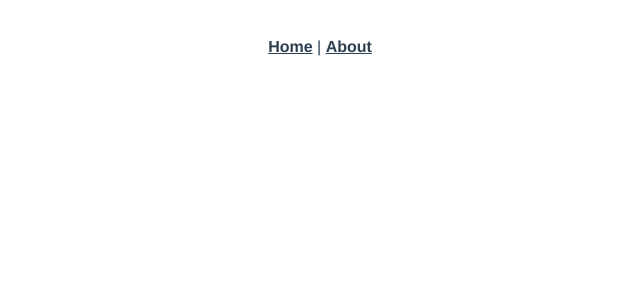
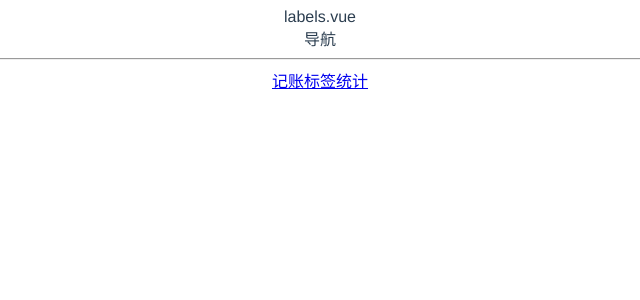
Before and after one commit to Brucezhiyu/qianduoduo-1, a Vue app: page /labels in a window 1280 px wide. Shown: the top 300 px of the page, without its empty margins (320-960 px from the left). Built offline with nearby package versions, Linux system fonts and the light colour scheme.

Commit message:
first commit

```diff
--- a/src/App.vue
+++ b/src/App.vue
@@ -1,10 +1,13 @@
 <template>
   <div id="app">
-    <div id="nav">
-      <router-link to="/">Home</router-link> |
-      <router-link to="/about">About</router-link>
+    <router-view/>
+    导航
+    <hr/>
+    <div>
+      <router-link to="/money">记账</router-link>
+      <router-link to="/labels">标签</router-link>
+      <router-link to="/statistics">统计</router-link>
     </div>
-    <router-view/>
   </div>
 </template>
 
--- a/src/router/index.ts
+++ b/src/router/index.ts
@@ -1,22 +1,29 @@
 import Vue from 'vue'
-import VueRouter, { RouteConfig } from 'vue-router'
+import VueRouter from 'vue-router'
 import Home from '../views/Home.vue'
+import Money from '@/views/Money.vue'
+import Labels from "@/views/Labels.vue";
+import Statistics from "@/views/Statistics.vue";
 
 Vue.use(VueRouter)
 
-const routes: Array<RouteConfig> = [
+const routes = [
+    //三个页面，默认页面跳转到/money
     {
-    path: '/',
-    name: 'Home',
-    component: Home
+        path:'/',
+        redirect:'/money'
     },
     {
-    path: '/about',
-    name: 'About',
-    // route level code-splitting
-    // this generates a separate chunk (about.[hash].js) for this route
-    // which is lazy-loaded when the route is visited.
-    component: () => import(/* webpackChunkName: "about" */ '../views/About.vue')
+        path: '/money',
+        component: Money
+    },
+    {
+        path: '/labels',
+        component: Labels
+    },
+    {
+        path: '/statistics',
+        component: Statistics
     }
 ]
 
--- /dev/null
+++ b/src/views/Labels.vue
@@ -0,0 +1,15 @@
+<template>
+<div>
+  labels.vue
+</div>
+</template>
+
+<script lang="ts">
+export default {
+  name: "Labels.vue"
+}
+</script>
+
+<style lang="scss" scoped>
+
+</style>
--- /dev/null
+++ b/src/views/Money.vue
@@ -0,0 +1,15 @@
+<template>
+  <div>
+    money.vue
+  </div>
+</template>
+
+<script lang="ts">
+export default {
+  name: "Money.vue"
+}
+</script>
+
+<style lang="scss" scoped>
+
+</style>
--- /dev/null
+++ b/src/views/Statistics.vue
@@ -0,0 +1,15 @@
+<template>
+<div>
+  statistics.vue
+</div>
+</template>
+
+<script lang="ts">
+export default {
+  name: "Statistics.vue"
+}
+</script>
+
+<style lang="scss" scoped>
+
+</style>
```
Also changed, not shown: package.json (+28 -37 lines), 1 other file (tests, documents, lock files or other folders). Lines whose indentation alone changed are shown as unchanged.
